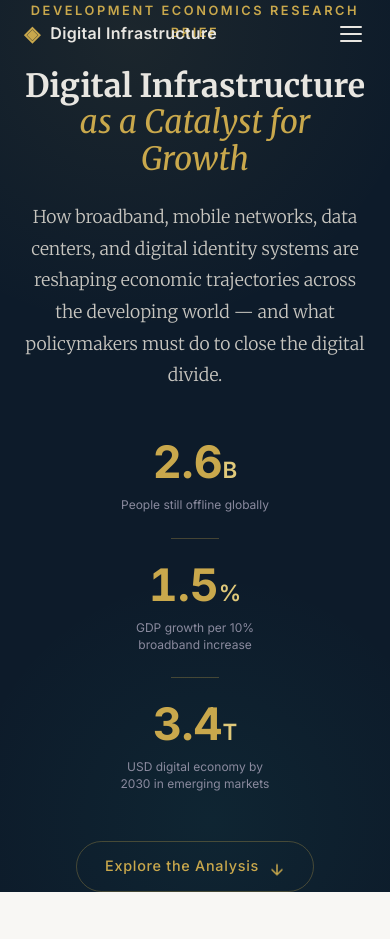
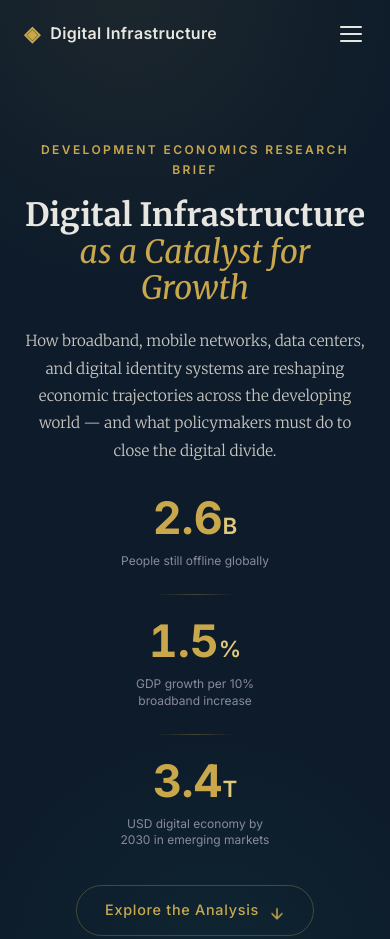
Before and after one commit to Hunterhghs/Digital-Infrastructure-Webpage, a plain HTML site: page index.html in a window 390 px wide. Shown: the top 939 px of the page. Drawn offline with nearby package versions, Linux system fonts and the light colour scheme.

Commit message:
Fix mobile formatting issues for hero section

```diff
--- a/styles.css
+++ b/styles.css
@@ -1041,14 +1041,37 @@
         display: flex;
     }
 
+    .hero {
+        padding: 140px 0 80px;
+        min-height: 100vh;
+        height: auto;
+    }
+
+    .hero-kicker {
+        font-size: 0.75rem;
+        margin-bottom: 16px;
+    }
+
+    .hero-title {
+        font-size: 2.5rem;
+        margin-bottom: 20px;
+    }
+
+    .hero-subtitle {
+        font-size: 0.95rem;
+        margin-bottom: 32px;
+    }
+
     .hero-stats {
         flex-direction: column;
         gap: 24px;
+        margin-bottom: 36px;
     }
 
     .hero-stat-divider {
-        width: 48px;
+        width: 80px;
         height: 1px;
+        background: linear-gradient(to right, transparent, var(--accent-gold), transparent);
     }
 
     .impact-channels {
```
